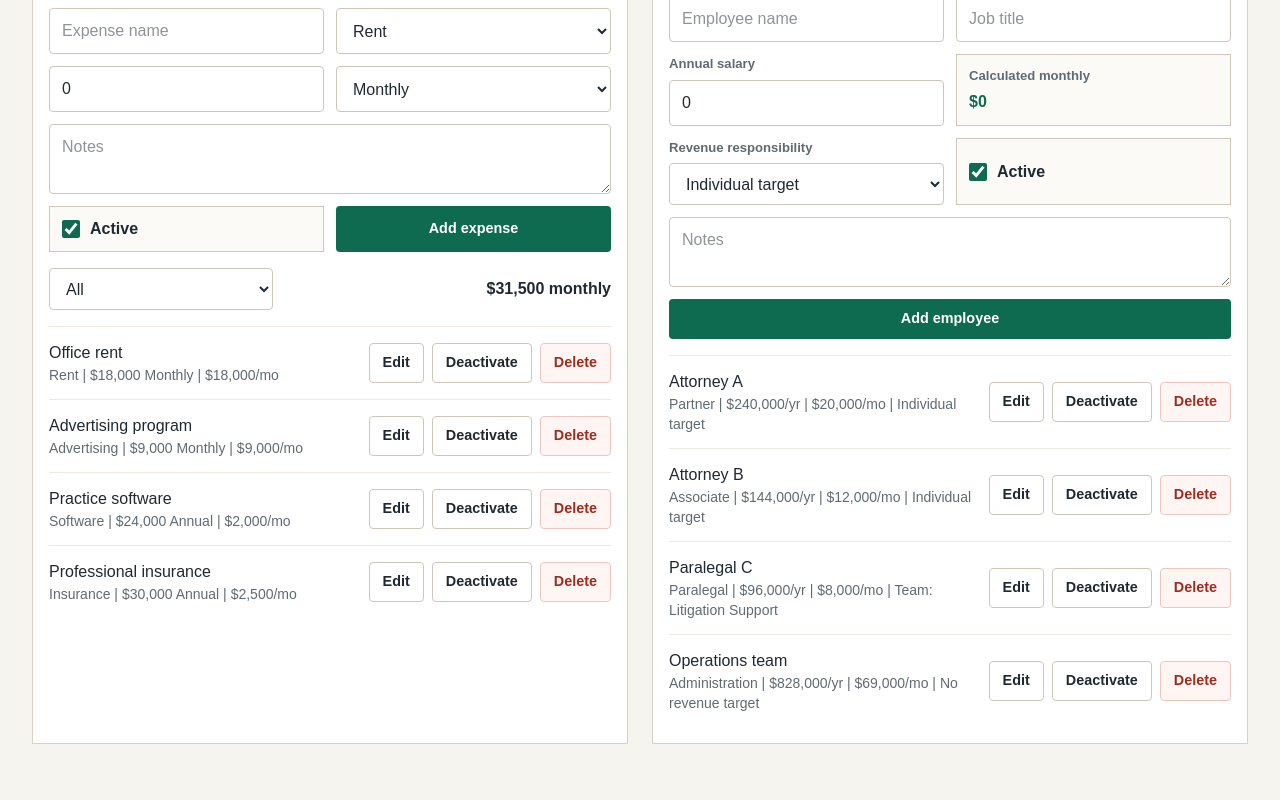
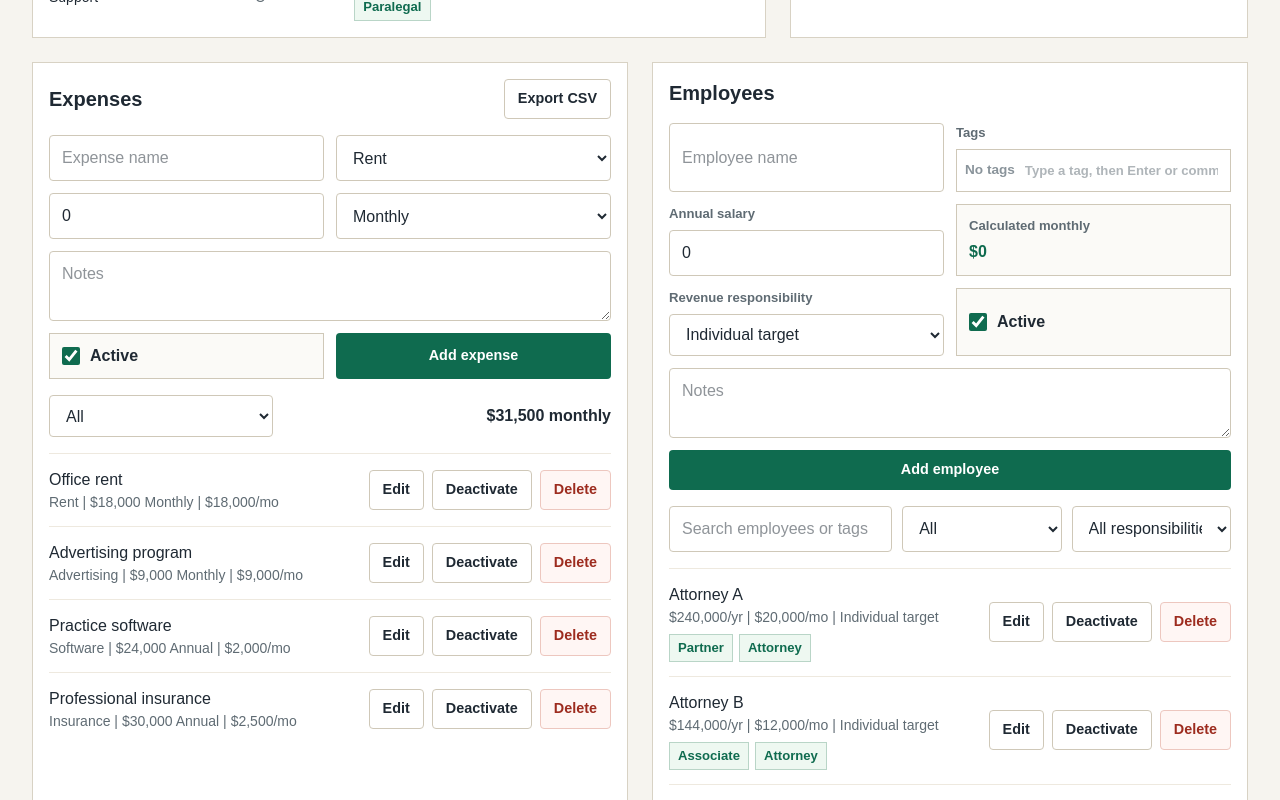
Before and after one commit to whywasmynametaken/firm-target-calculator, a Next.js app: page / in a window 1280 px wide. Shown: the part 960-1760 px from the top of the page. Before the commit the page ends 1728 px from the top, so only its background shows below. Built offline with nearby package versions, Linux system fonts and the light colour scheme.

Commit message:
Replace employee titles with tags

```diff
--- a/app/globals.css
+++ b/app/globals.css
@@ -128,6 +128,84 @@ textarea {
   font-size: 1rem;
 }
 
+.tag-input {
+  display: flex;
+  min-height: 42px;
+  width: 100%;
+  flex-wrap: wrap;
+  align-items: center;
+  gap: 6px;
+  border: 1px solid #cfc8b8;
+  background: #ffffff;
+  padding: 7px 8px;
+}
+
+.tag-input:focus-within {
+  border-color: #0f6b4f;
+  box-shadow: 0 0 0 3px rgba(15, 107, 79, 0.14);
+}
+
+.tag-input input {
+  min-width: 180px;
+  flex: 1;
+  border: 0;
+  padding: 4px;
+  outline: none;
+}
+
+.tag-list {
+  display: flex;
+  flex-wrap: wrap;
+  gap: 6px;
+  margin-top: 7px;
+}
+
+.tag-input .tag-list {
+  margin-top: 0;
+}
+
+.tag-chip {
+  display: inline-flex;
+  min-height: 28px;
+  align-items: center;
+  gap: 6px;
+  border: 1px solid #b9d5c7;
+  background: #eef8f1;
+  color: #0f6b4f;
+  font-size: 0.82rem;
+  font-weight: 700;
+  line-height: 1;
+  padding: 5px 8px;
+}
+
+.tag-chip button {
+  min-height: 18px;
+  border: 0;
+  background: transparent;
+  color: #0f6b4f;
+  cursor: pointer;
+  font-weight: 800;
+  line-height: 1;
+  padding: 0;
+}
+
+.tag-empty {
+  color: #8a949b;
+  font-size: 0.85rem;
+}
+
+.employee-filters {
+  display: grid;
+  gap: 10px;
+  margin-top: 16px;
+}
+
+@media (min-width: 768px) {
+  .employee-filters {
+    grid-template-columns: minmax(0, 1.4fr) minmax(0, 1fr) minmax(0, 1fr);
+  }
+}
+
 .form-grid {
   display: grid;
   gap: 12px;
--- a/app/page.tsx
+++ b/app/page.tsx
@@ -3,6 +3,7 @@
 import {
   ChangeEvent,
   FormEvent,
+  KeyboardEvent,
   ReactNode,
   useEffect,
   useMemo,
@@ -31,7 +32,8 @@ type Expense = {
 type Employee = {
   id: string;
   name: string;
-  title: string;
+  title?: string;
+  tags: string[];
   annualSalary: number;
   monthlyCompensation?: number;
   billing?: boolean;
@@ -49,6 +51,7 @@ type TargetRow = {
   title: string;
   type: "Individual" | "Team";
   members: string;
+  tags: string[];
   annualSalary: number;
   monthlyCompensation: number;
   compensationShare: number;
@@ -135,7 +138,7 @@ const starterEmployees: Employee[] = [
   {
     id: "emp-a",
     name: "Attorney A",
-    title: "Partner",
+    tags: ["Partner", "Attorney"],
     annualSalary: 240000,
     revenueResponsibility: "individual",
     teamName: "",
@@ -145,7 +148,7 @@ const starterEmployees: Employee[] = [
   {
     id: "emp-b",
     name: "Attorney B",
-    title: "Associate",
+    tags: ["Associate", "Attorney"],
     annualSalary: 144000,
     revenueResponsibility: "individual",
     teamName: "",
@@ -155,7 +158,7 @@ const starterEmployees: Employee[] = [
   {
     id: "emp-c",
     name: "Paralegal C",
-    title: "Paralegal",
+    tags: ["Litigation", "Paralegal"],
     annualSalary: 96000,
     revenueResponsibility: "team",
     teamName: "Litigation Support",
@@ -165,7 +168,7 @@ const starterEmployees: Employee[] = [
   {
     id: "emp-admin",
     name: "Operations team",
-    title: "Administration",
+    tags: ["Administration"],
     annualSalary: 828000,
     revenueResponsibility: "none",
     teamName: "",
@@ -185,7 +188,7 @@ const expenseBlank: Omit<Expense, "id"> = {
 
 const employeeBlank: Omit<Employee, "id"> = {
   name: "",
-  title: "",
+  tags: [],
   annualSalary: 0,
   revenueResponsibility: "individual",
   teamName: "",
@@ -222,16 +225,45 @@ function employeeMonthlyCompensation(employee: Employee) {
   return (employee.monthlyCompensation ?? 0);
 }
 
+function cleanTag(value: string) {
+  return value.trim().replace(/\s+/g, " ");
+}
+
+function uniqueTags(tags: string[]) {
+  const seen = new Set<string>();
+  return tags
+    .map(cleanTag)
+    .filter((tag) => {
+      const key = tag.toLowerCase();
+      if (!tag || seen.has(key)) return false;
+      seen.add(key);
+      return true;
+    });
+}
+
+function employeeTags(employee: Employee) {
+  return uniqueTags([
+    ...(employee.tags ?? []),
+    ...(employee.title ? [employee.title] : []),
+  ]);
+}
+
+function tagsLabel(tags: string[]) {
+  return tags.length ? tags.join(", ") : "No tags";
+}
+
 function normalizeEmployee(employee: Employee): Employee {
   const revenueResponsibility =
     employee.revenueResponsibility ?? (employee.billing ? "individual" : "none");
   const teamName = employee.teamName ?? "";
+  const tags = employeeTags(employee);
 
   if (Number.isFinite(employee.annualSalary)) {
     return {
       ...employee,
       revenueResponsibility,
       teamName,
+      tags,
     };
   }
   return {
@@ -239,6 +271,7 @@ function normalizeEmployee(employee: Employee): Employee {
     annualSalary: (employee.monthlyCompensation ?? 0) * 12,
     revenueResponsibility,
     teamName,
+    tags,
   };
 }
 
@@ -291,10 +324,14 @@ export default function Home() {
   const [employees, setEmployees] = useState<Employee[]>(starterEmployees);
   const [expenseDraft, setExpenseDraft] = useState(expenseBlank);
   const [employeeDraft, setEmployeeDraft] = useState(employeeBlank);
+  const [tagDraft, setTagDraft] = useState("");
   const [editingExpenseId, setEditingExpenseId] = useState<string | null>(null);
   const [editingEmployeeId, setEditingEmployeeId] = useState<string | null>(null);
   const [profitMargin, setProfitMargin] = useState(20);
   const [categoryFilter, setCategoryFilter] = useState("All");
+  const [employeeSearch, setEmployeeSearch] = useState("");
+  const [tagFilter, setTagFilter] = useState("All");
+  const [responsibilityFilter, setResponsibilityFilter] = useState("All");
   const [scenarioName, setScenarioName] = useState("Current plan");
   const [scenarios, setScenarios] = useState<Scenario[]>([]);
   const [loaded, setLoaded] = useState(false);
@@ -362,15 +399,17 @@ export default function Home() {
         existing.annualSalary += employee.annualSalary;
         existing.monthlyCompensation += monthlyCompensation;
         existing.members = [existing.members, employee.name].filter(Boolean).join(", ");
+        existing.tags = uniqueTags([...existing.tags, ...employeeTags(employee)]);
         return;
       }
 
       groupedTargets.set(key, {
         id: key,
         name: isTeam ? teamName : employee.name,
-        title: isTeam ? "Shared team target" : employee.title,
+        title: isTeam ? "Shared team target" : (employee.title ?? ""),
         type: isTeam ? "Team" : "Individual",
         members: isTeam ? employee.name : "",
+        tags: employeeTags(employee),
         annualSalary: employee.annualSalary,
         monthlyCompensation,
         compensationShare: 0,
@@ -421,6 +460,28 @@ export default function Home() {
       ? expenses
       : expenses.filter((expense) => expense.category === categoryFilter);
 
+  const allTags = useMemo(
+    () => uniqueTags(employees.flatMap((employee) => employeeTags(employee))).sort(),
+    [employees],
+  );
+
+  const filteredEmployees = employees.filter((employee) => {
+    const search = employeeSearch.trim().toLowerCase();
+    const tags = employeeTags(employee);
+    const matchesSearch =
+      !search ||
+      employee.name.toLowerCase().includes(search) ||
+      tags.some((tag) => tag.toLowerCase().includes(search)) ||
+      employee.teamName.toLowerCase().includes(search) ||
+      employee.notes.toLowerCase().includes(search);
+    const matchesTag = tagFilter === "All" || tags.includes(tagFilter);
+    const matchesResponsibility =
+      responsibilityFilter === "All" ||
+      employee.revenueResponsibility === responsibilityFilter;
+
+    return matchesSearch && matchesTag && matchesResponsibility;
+  });
+
   function updateExpenseDraft(
     event: ChangeEvent<HTMLInputElement | HTMLSelectElement | HTMLTextAreaElement>,
   ) {
@@ -450,6 +511,28 @@ export default function Home() {
     }));
   }
 
+  function addEmployeeTags(rawValue = tagDraft) {
+    const nextTags = uniqueTags([
+      ...employeeDraft.tags,
+      ...rawValue.split(","),
+    ]);
+    setEmployeeDraft((draft) => ({ ...draft, tags: nextTags }));
+    setTagDraft("");
+  }
+
+  function removeEmployeeTag(tagToRemove: string) {
+    setEmployeeDraft((draft) => ({
+      ...draft,
+      tags: draft.tags.filter((tag) => tag !== tagToRemove),
+    }));
+  }
+
+  function handleTagKeyDown(event: KeyboardEvent<HTMLInputElement>) {
+    if (event.key !== "Enter" && event.key !== ",") return;
+    event.preventDefault();
+    addEmployeeTags();
+  }
+
   function submitExpense(event: FormEvent<HTMLFormElement>) {
     event.preventDefault();
     if (!expenseDraft.name.trim()) return;
@@ -469,17 +552,23 @@ export default function Home() {
   function submitEmployee(event: FormEvent<HTMLFormElement>) {
     event.preventDefault();
     if (!employeeDraft.name.trim()) return;
+    const nextEmployee = {
+      ...employeeDraft,
+      tags: uniqueTags([...employeeDraft.tags, ...tagDraft.split(",")]),
+    };
+
     if (editingEmployeeId) {
       setEmployees((items) =>
         items.map((item) =>
-          item.id === editingEmployeeId ? { ...employeeDraft, id: item.id } : item,
+          item.id === editingEmployeeId ? { ...nextEmployee, id: item.id } : item,
         ),
       );
       setEditingEmployeeId(null);
     } else {
-      setEmployees((items) => [...items, { ...employeeDraft, id: id("employee") }]);
+      setEmployees((items) => [...items, { ...nextEmployee, id: id("employee") }]);
     }
     setEmployeeDraft(employeeBlank);
+    setTagDraft("");
   }
 
   function saveScenario() {
@@ -499,7 +588,7 @@ export default function Home() {
 
   function loadScenario(scenario: Scenario) {
     setExpenses(scenario.expenses);
-    setEmployees(scenario.employees);
+    setEmployees(scenario.employees.map(normalizeEmployee));
     setProfitMargin(scenario.profitMargin);
     setScenarioName(scenario.name);
   }
@@ -525,6 +614,7 @@ export default function Home() {
         "Target owner",
         "Type",
         "Members",
+        "Tags",
         "Annual comp",
         "Monthly comp",
         "Compensation percentage",
@@ -537,6 +627,7 @@ export default function Home() {
         target.name,
         target.type,
         target.members,
+        tagsLabel(target.tags),
         target.annualSalary,
         target.monthlyCompensation,
         (target.compensationShare * 100).toFixed(2),
@@ -626,12 +717,13 @@ export default function Home() {
               </button>
             </div>
             <div className="overflow-x-auto">
-              <table className="w-full min-w-[1120px] text-left text-sm">
+              <table className="w-full min-w-[1240px] text-left text-sm">
                 <thead className="bg-[#eee9df] text-xs uppercase text-[#5f6b73]">
                   <tr>
                     <th className="px-4 py-3">Target owner</th>
                     <th className="px-4 py-3">Type</th>
                     <th className="px-4 py-3">Members</th>
+                    <th className="px-4 py-3">Tags</th>
                     <th className="px-4 py-3 text-right">Annual comp</th>
                     <th className="px-4 py-3 text-right">Monthly comp</th>
                     <th className="px-4 py-3 text-right">Share</th>
@@ -648,6 +740,9 @@ export default function Home() {
                       <td className="px-4 py-4 text-[#5f6b73]">{target.type}</td>
                       <td className="max-w-56 px-4 py-4 text-[#5f6b73]">
                         {target.members || target.title || "-"}
+                      </td>
+                      <td className="max-w-60 px-4 py-4">
+                        <TagList tags={target.tags} />
                       </td>
                       <td className="px-4 py-4 text-right">{currency(target.annualSalary)}</td>
                       <td className="px-4 py-4 text-right">{currency(target.monthlyCompensation)}</td>
@@ -766,7 +861,20 @@ export default function Home() {
           <Panel title="Employees">
             <form className="form-grid" onSubmit={submitEmployee}>
               <input className="field" name="name" placeholder="Employee name" value={employeeDraft.name} onChange={updateEmployeeDraft} />
-              <input className="field" name="title" placeholder="Job title" value={employeeDraft.title} onChange={updateEmployeeDraft} />
+              <label className="field-label">
+                <span>Tags</span>
+                <div className="tag-input">
+                  <TagList tags={employeeDraft.tags} onRemove={removeEmployeeTag} />
+                  <input
+                    aria-label="Add employee tag"
+                    placeholder="Type a tag, then Enter or comma"
+                    value={tagDraft}
+                    onBlur={() => addEmployeeTags()}
+                    onChange={(event) => setTagDraft(event.target.value)}
+                    onKeyDown={handleTagKeyDown}
+                  />
+                </div>
+              </label>
               <label className="field-label">
                 <span>Annual salary</span>
                 <input className="field" min="0" name="annualSalary" placeholder="Annual salary" type="number" value={employeeDraft.annualSalary} onChange={updateEmployeeDraft} />
@@ -816,19 +924,39 @@ export default function Home() {
                 {editingEmployeeId ? "Update employee" : "Add employee"}
               </button>
             </form>
+            <div className="employee-filters">
+              <input
+                className="field"
+                placeholder="Search employees or tags"
+                value={employeeSearch}
+                onChange={(event) => setEmployeeSearch(event.target.value)}
+              />
+              <select className="field" value={tagFilter} onChange={(event) => setTagFilter(event.target.value)}>
+                <option>All</option>
+                {allTags.map((tag) => <option key={tag}>{tag}</option>)}
+              </select>
+              <select className="field" value={responsibilityFilter} onChange={(event) => setResponsibilityFilter(event.target.value)}>
+                <option value="All">All responsibilities</option>
+                <option value="individual">Individual target</option>
+                <option value="team">Shared team target</option>
+                <option value="none">No revenue target</option>
+              </select>
+            </div>
             <ItemList>
-              {employees.map((employee) => (
+              {filteredEmployees.map((employee) => (
                 <li className="list-row" key={employee.id}>
                   <div>
                     <p className="font-medium">{employee.name}</p>
                     <p className="text-sm text-[#5f6b73]">
-                      {employee.title || "No title"} | {currency(employee.annualSalary)}/yr | {currency(employeeMonthlyCompensation(employee))}/mo | {responsibilityLabel(employee)}
+                      {currency(employee.annualSalary)}/yr | {currency(employeeMonthlyCompensation(employee))}/mo | {responsibilityLabel(employee)}
                     </p>
+                    <TagList tags={employeeTags(employee)} />
                   </div>
                   <RowActions
                     active={employee.active}
                     onEdit={() => {
-                      setEmployeeDraft({ ...employee });
+                      setEmployeeDraft(normalizeEmployee(employee));
+                      setTagDraft("");
                       setEditingEmployeeId(employee.id);
                     }}
                     onToggle={() => setEmployees((items) => items.map((item) => item.id === employee.id ? { ...item, active: !item.active } : item))}
@@ -837,6 +965,11 @@ export default function Home() {
                 </li>
               ))}
             </ItemList>
+            {filteredEmployees.length === 0 ? (
+              <p className="py-4 text-sm text-[#5f6b73]">
+                No employees match the current filters.
+              </p>
+            ) : null}
           </Panel>
         </section>
       </div>
@@ -885,6 +1018,37 @@ function ItemList({ children }: { children: ReactNode }) {
   return <ul className="mt-4 divide-y divide-[#eee9df] border-t border-[#eee9df]">{children}</ul>;
 }
 
+function TagList({
+  tags,
+  onRemove,
+}: {
+  tags: string[];
+  onRemove?: (tag: string) => void;
+}) {
+  if (!tags.length) {
+    return <span className="tag-empty">No tags</span>;
+  }
+
+  return (
+    <div className="tag-list">
+      {tags.map((tag) => (
+        <span className="tag-chip" key={tag}>
+          {tag}
+          {onRemove ? (
+            <button
+              aria-label={`Remove ${tag}`}
+              onClick={() => onRemove(tag)}
+              type="button"
+            >
+              x
+            </button>
+          ) : null}
+        </span>
+      ))}
+    </div>
+  );
+}
+
 function RowActions({
   active,
   onEdit,
```
